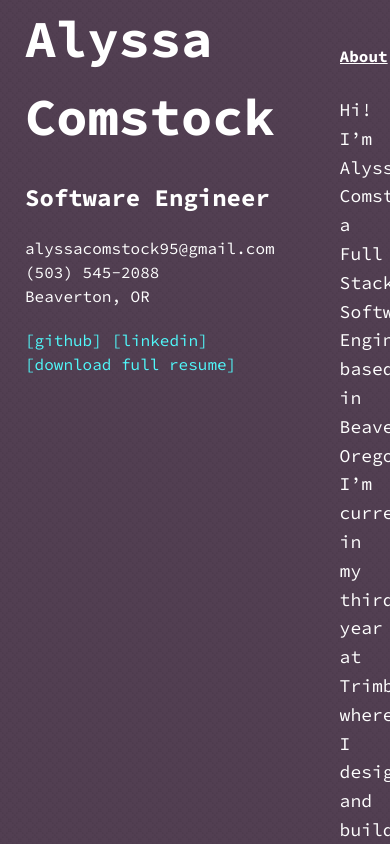
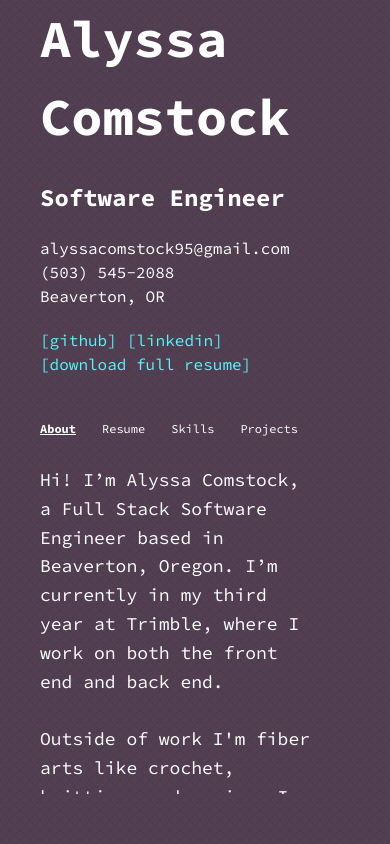
Before and after one commit to TealGlow/personal-site-2026, a React (Vite) app: page / in a window 390 px wide. Built offline with nearby package versions, Linux system fonts and the light colour scheme.

Commit message:
update personal website to be responsive for phone screens, add new project to list

```diff
--- a/src/App.tsx
+++ b/src/App.tsx
@@ -19,4 +19,8 @@ const Container = styled.div`
   width: 100%;
   display: flex;
   flex-direction: row;
+
+  @media (max-width: 768px) {
+    flex-direction: column;
+  }
 `;
--- a/src/components/CardComponent.tsx
+++ b/src/components/CardComponent.tsx
@@ -6,7 +6,7 @@ interface Props {
   subtitle?: string;
   date?: string;
   description?: string;
-  link?: {display: string; url: string};
+  link?: { display: string; url: string };
   skills?: string[];
 }
 
@@ -18,7 +18,11 @@ const Card = ({ title, link, subtitle, date, description, skills }: Props) => (
 
       {subtitle && <Subtitle>{subtitle}</Subtitle>}
       {description && <Description>{description}</Description>}
-      {link && <Link href={link.url} target="_blank" >{link.display}</Link>}
+      {link && (
+        <Link href={link.url} target="_blank">
+          {link.display}
+        </Link>
+      )}
       {skills && (
         <Skills>
           {skills.map((skill, index) => (
@@ -38,6 +42,11 @@ const Container = styled.div`
   display: flex;
   flex-direction: row;
   width: 100%;
+   @media (max-width: 998px) {
+    flex-direction: column;
+    border-left: 1px solid #ccc;
+    padding: 5px;
+  }
 `;
 
 const Time = styled.time`
@@ -47,6 +56,10 @@ const Time = styled.time`
   min-width: 200px;
   text-wrap: nowrap;
   font-weight: bold;
+
+  @media (max-width: 998px) {
+    border-bottom: 1px solid #ccc;
+  }
 `;
 
 const Body = styled.div`
@@ -59,6 +72,10 @@ const Title = styled.div`
   font-weight: bold;
   font-size: 20px;
   border-bottom: 1px solid #ccc;
+
+   @media (max-width: 998px) {
+    border-bottom: none;
+  }
 `;
 
 const Description = styled.p`
--- a/src/components/Content.tsx
+++ b/src/components/Content.tsx
@@ -45,7 +45,7 @@ const buildContent = (item: NavItemType) => {
 };
 
 const ContentContainer = styled.div`
-  width:100%;
+  width:70%;
   height: 100%;
 
   overflow: hidden;
@@ -60,4 +60,8 @@ const Container = styled.div`
   height: 90vh;
   overflow-y: auto;
   overflow-x: hidden;
+
+  @media (max-width: 998px) {
+    height:70%;
+  }
 `;
--- a/src/components/ContentNavigation.tsx
+++ b/src/components/ContentNavigation.tsx
@@ -44,6 +44,10 @@ const Container = styled.div`
   flex-direction: row;
   padding-top: 36px;
 
+   @media (max-width: 768px) {
+    font-size: 12px;
+  }
+
   margin-bottom: 20px;
 `;
 
--- a/src/components/Pages/About.tsx
+++ b/src/components/Pages/About.tsx
@@ -4,15 +4,12 @@ const About = () => {
   return (
     <Container>
       Hi! I’m Alyssa Comstock, a Full Stack Software Engineer based in
-      Beaverton, Oregon. I’m currently in my third year at Trimble, where I
-      design and build scalable, user-focused software solutions. My work often
-      spans the full stack—from crafting intuitive front-end experiences to
-      developing robust back-end systems. Outside of coding, I’m passionate
-      about knitting and crocheting. I love exploring how the logic and
-      structure behind these crafts mirror programming—both combining creativity
-      with pattern, precision, and problem-solving. The deep historical
-      connection between textile work and computing inspires how I think about
-      technology and design every day.
+      Beaverton, Oregon. I’m currently in my third year at Trimble, where I work on both the front end and back end.
+
+
+      <br/>
+      <br/>
+      Outside of work I'm fiber arts like crochet, knitting, and sewing. I also enjoy gaming (videogames and ttrpgs) in my free time.
     </Container>
   );
 };
@@ -23,5 +20,4 @@ const Container = styled.div`
   font-size: 18px;
   line-height: 1.6;
   white-space: pre-wrap;
-  width: 70%;
 `;
--- a/src/components/Pages/Projects.tsx
+++ b/src/components/Pages/Projects.tsx
@@ -3,6 +3,18 @@ import Card from "../CardComponent";
 
 const Projects = () => {
   const Projects = [
+    {
+      title: "Blog Api",
+      description: "Blog api with authentication and authorization so that users can login, create blog posts, delete blog posts, view blog posts, and edit blog posts.  Created so that I can practice standing up a Web API in C#. Also, another way for me to practice Dockerizing.",
+      link:{display: "[GitHub Repo]", url:"https://github.com/TealGlow/blog-api"},
+      skills:["C#", ".Net", "MongoDb", "Restful API", "Database CRUD operations", "Authenication", "Authorization", "Json Web Tokens", "Bearer Tokens", "Postman", "Insomnia", "Web API", "Docker", "Docker Desktop"]
+    },
+    {
+        title: "Stitch Tracker",
+        description: "Stitch tracker application for fiberartists allowing users to track, time, row count, and notes for thier projects. Developed using React and Electron.",
+        link: {display:"[GitHub Repo]", url: "https://github.com/TealGlow/Stitch-Tracker" },
+        skills: ["React", "TypeScript", "Electron.JS", "Styled Components"]
+    },
     {
       title: "Personal Website 2026",
       description: "Developed a personal website on Vercel using React and TypeScript.",
@@ -30,4 +42,5 @@ export default Projects;
 const Container = styled.div`
     display: flex;
     flex-direction: column;
+    width: 70%;
 `;
--- a/src/components/Pages/Resume.tsx
+++ b/src/components/Pages/Resume.tsx
@@ -63,7 +63,7 @@ const Resume = () => {
         "MySQL",
         "Git",
         "GitHub",
-        "Node.JS"
+        "Node.JS",
       ],
     },
     {
@@ -98,6 +98,4 @@ const Container = styled.div`
   flex-direction: column;
   width: 70%;
   height: 80vh;
-
-
 `;
--- a/src/components/SidebarComponent.tsx
+++ b/src/components/SidebarComponent.tsx
@@ -34,9 +34,13 @@ const Sidebar = () => {
 export default Sidebar;
 
 const SidebarContainer = styled.div`
-  border-radius: 10px;
   margin: 0 25px;
   width: 275px;
+
+  @media (max-width: 768px) {
+    margin-left: 40px;
+    width:70%;
+  }
 
   color: white;
   align-self: start;
```
